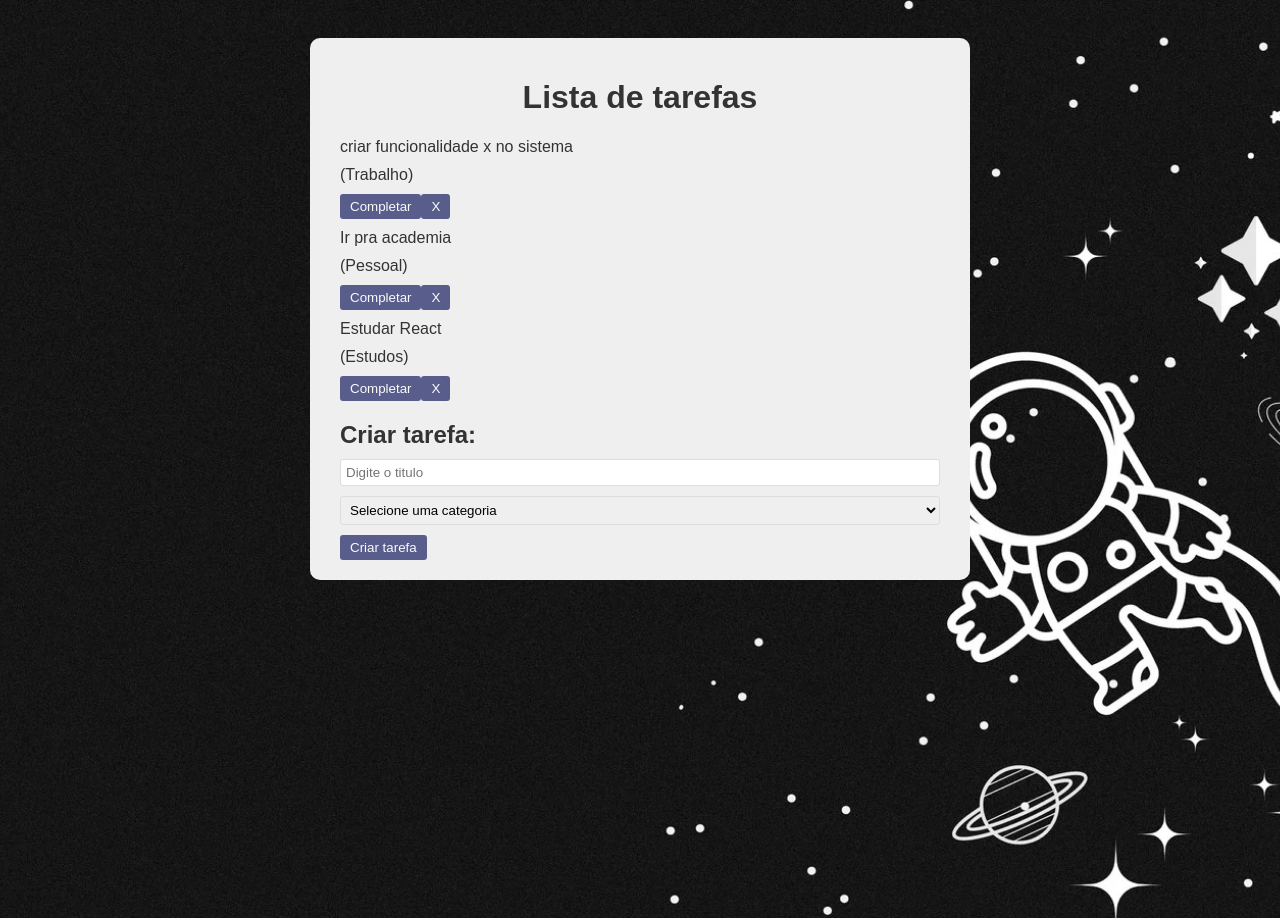
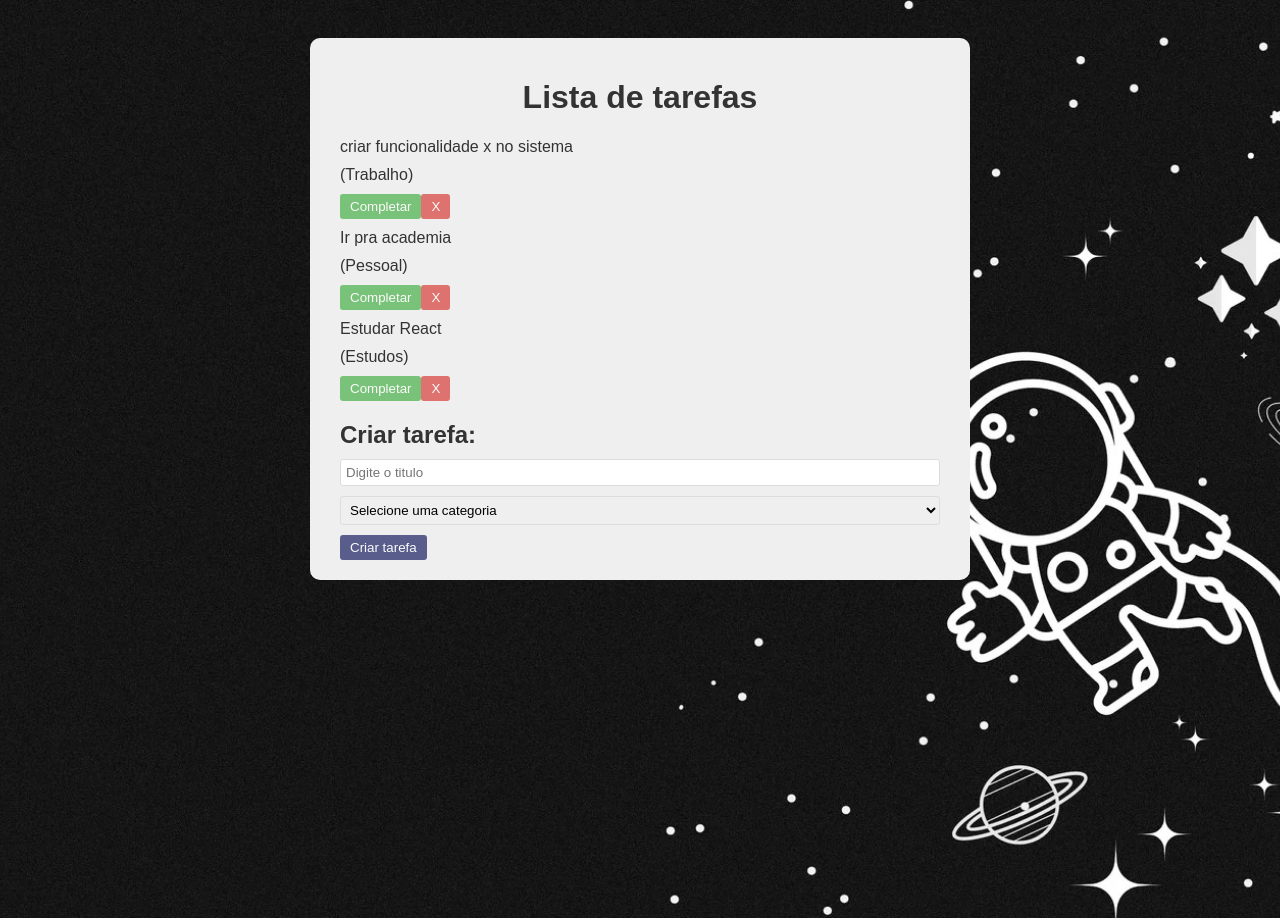
Before and after one commit to ygorp/TodoList_React, a React (Vite) app: page / in a window 1280 px wide. Built offline with nearby package versions, Linux system fonts and the light colour scheme.

Commit message:
criando a fucnionalidade do form para envio e consegui capturar as informações do input

```diff
--- a/src/App.css
+++ b/src/App.css
@@ -48,6 +48,14 @@ button:hover {
   opacity: 1;
 }
 
+.complete {
+  background-color: #5cb85c;
+}
+
+.remove {
+  background-color: #D9534F;
+}
+
 .todo-form {
   padding-bottom: 1.5rem;
 }
--- a/src/components/TodoForm.jsx
+++ b/src/components/TodoForm.jsx
@@ -1,12 +1,20 @@
-import React from 'react';
+import { useState } from 'react';
 
 const todoForm = () => {
+    const [value, setValue] = useState("");
+    const [category, setCategory] = useState("");
+
+    const handleSubmit = (e) => {
+        e.preventDefault();
+        console.log(value, category);
+    };
+
   return (
     <div>
         <h2>Criar tarefa:</h2>
-        <form>
-            <input type="text" placeholder='Digite o titulo' />
-            <select>
+        <form onSubmit={handleSubmit}>
+            <input type="text" placeholder='Digite o titulo' onChange={(e) => setValue(e.target.value)} />
+            <select onChange={(e) => setCategory(e.target.value)}>
                 <option value="">Selecione uma categoria</option>
                 <option value="Trabalho">Trabalho</option>
                 <option value="Pessoal">Pessoal</option>
--- a/src/components/todo.jsx
+++ b/src/components/todo.jsx
@@ -10,8 +10,8 @@ const todo = ({ todo }) => {
             </p>
         </div>
         <div>
-            <button>Completar</button>
-            <button>X</button>
+            <button className='complete'>Completar</button>
+            <button className='remove'>X</button>
         </div>
     </div>
   )
```
